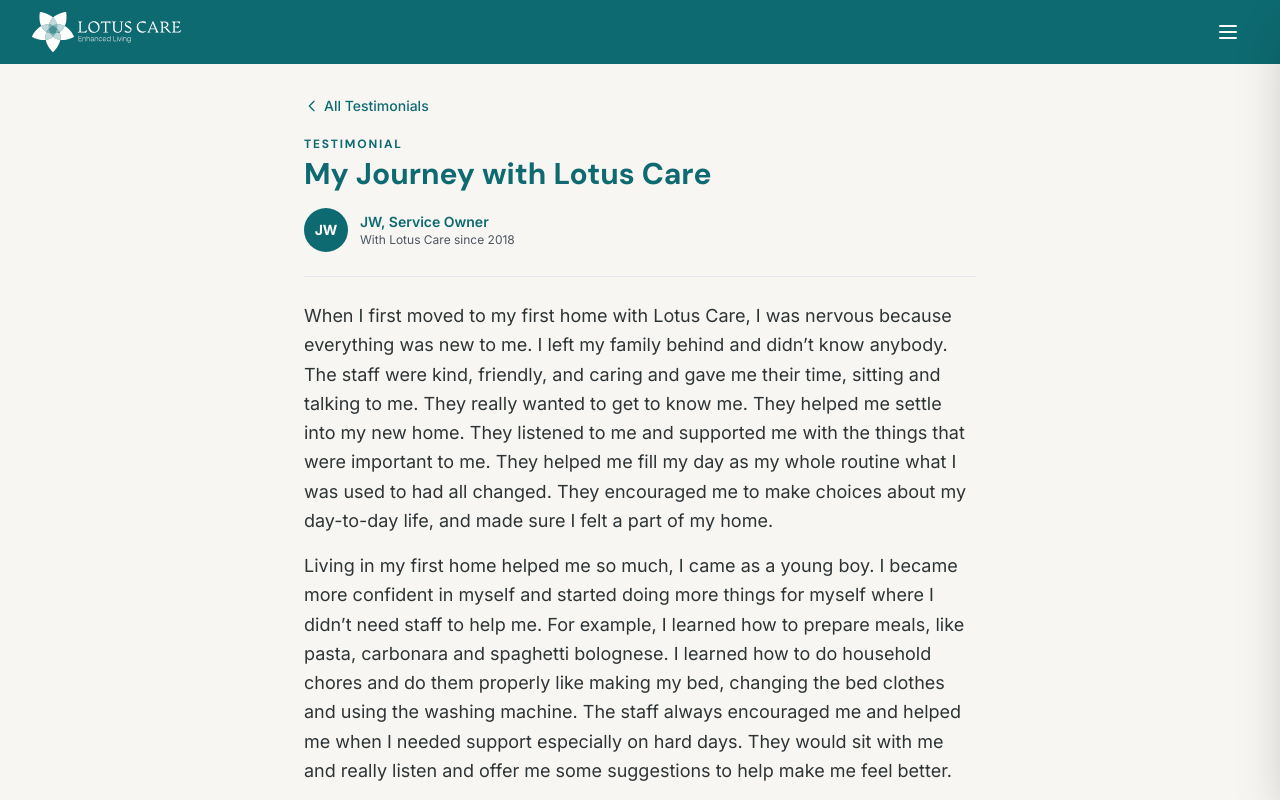
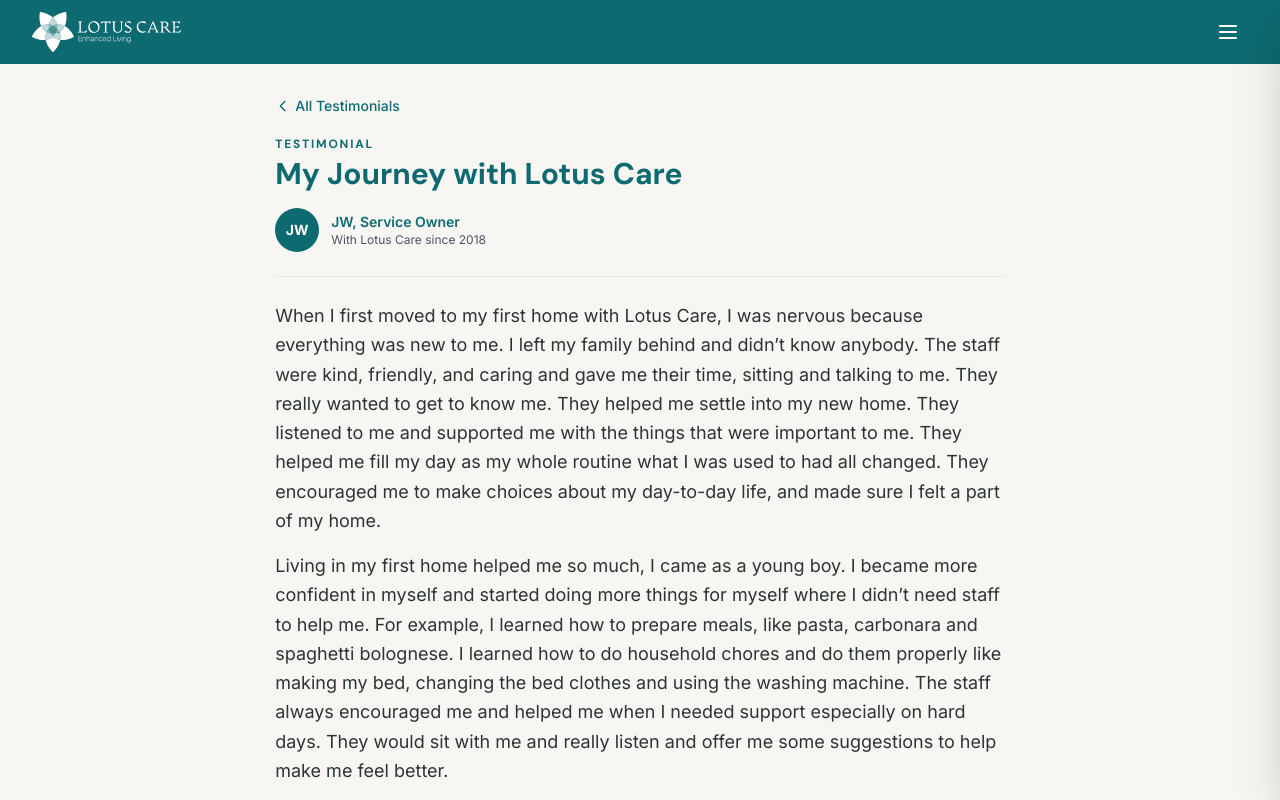
Before and after one commit to BrasonSolutions/lotus-care, a Next.js app: page /testimonials/jw in a window 1280 px wide. Shown: the top 800 px of the page. Built offline with nearby package versions, Linux system fonts and the light colour scheme.

Commit message:
style: widen the testimonial column to 60% of the page

```diff
--- a/src/app/testimonials/[slug]/page.tsx
+++ b/src/app/testimonials/[slug]/page.tsx
@@ -36,7 +36,7 @@ export default async function TestimonialDetailPage({ params }: Params) {
   return (
     <div className="py-6 sm:py-8">
       <Container>
-        <div className="max-w-2xl mx-auto">
+        <div className="w-full lg:w-[60%] mx-auto">
         <Link
           href="/testimonials"
           className="inline-flex items-center gap-1 text-sm font-medium text-primary-dark hover:text-teal-800 transition-colors focus-ring rounded mb-5"
```
